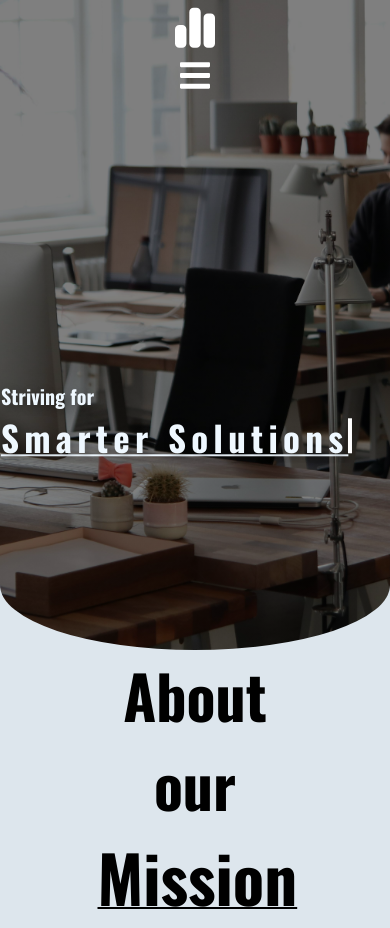
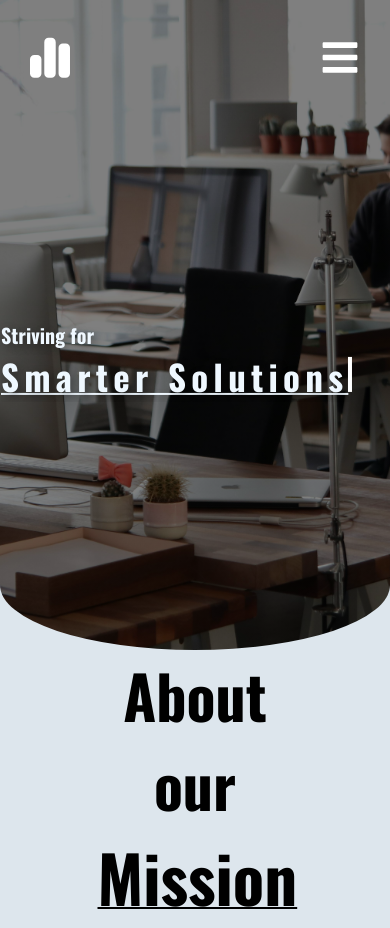
Before and after one commit to denjinhado/company, a plain HTML site: page index.html in a window 390 px wide. Shown: the top 928 px of the page. Drawn offline with nearby package versions, Linux system fonts and the light colour scheme.

Commit message:
navbar fix mobile

```diff
--- a/css/style.css
+++ b/css/style.css
@@ -372,14 +372,19 @@ footer {
 @media screen and (min-width: 360px) and (max-width: 768px) {
   .nav {
     display: flex;
-    flex-direction: column;
-    justify-content: center;
-    align-items: center;
-    margin: 0 auto;
+    flex-direction: row;
+    justify-content: space-between;
+    align-items: flex-start;
+    margin: 0 30px;
+    .logo {
+      margin-top: 3.5rem;
+    }
     .mobile-menu {
       display: contents;
       img {
-        width: 3rem;
+        margin-top: 3.5rem;
+        width: 40px;
+        height: 45px;
       }
     }
     .navbar {
--- a/index.html
+++ b/index.html
@@ -22,10 +22,8 @@
             viewBox="0 0 448 512"><!--!Font Awesome Free 6.5.2 by @fontawesome - https://fontawesome.com License - https://fontawesome.com/license/free Copyright 2024 Fonticons, Inc.-->
             <path
               d="M160 80c0-26.5 21.5-48 48-48h32c26.5 0 48 21.5 48 48V432c0 26.5-21.5 48-48 48H208c-26.5 0-48-21.5-48-48V80zM0 272c0-26.5 21.5-48 48-48H80c26.5 0 48 21.5 48 48V432c0 26.5-21.5 48-48 48H48c-26.5 0-48-21.5-48-48V272zM368 96h32c26.5 0 48 21.5 48 48V432c0 26.5-21.5 48-48 48H368c-26.5 0-48-21.5-48-48V144c0-26.5 21.5-48 48-48z" />
-          </svg></a>
-          <div class="mobile-menu">
-            <img src="img/barras.svg" alt="icono menu responsive">
-        </div>
+          </svg>
+        </a>
         <div class="right">
           <nav class="navbar">
             <a class="link" href="">Home</a>
@@ -33,6 +31,9 @@
             <a class="link" href="">Blog</a>
             <button class="contact"><i class="fa-regular fa-envelope"></i>Contact Us!</button>
           </nav>
+        </div>
+        <div class="mobile-menu">
+          <img src="img/barras.svg" alt="icono menu responsive">
         </div>
       </div>
     </div>
```
Lines whose indentation alone changed are shown as unchanged.
